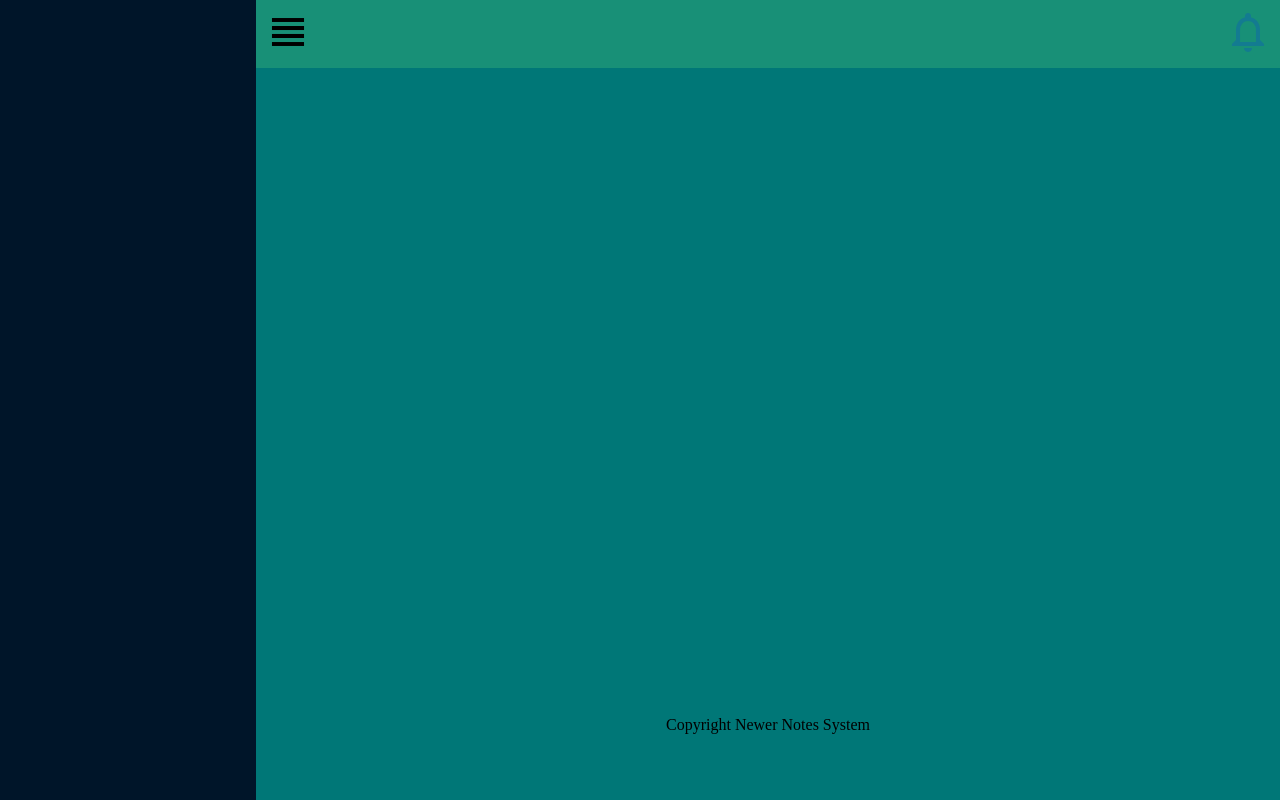
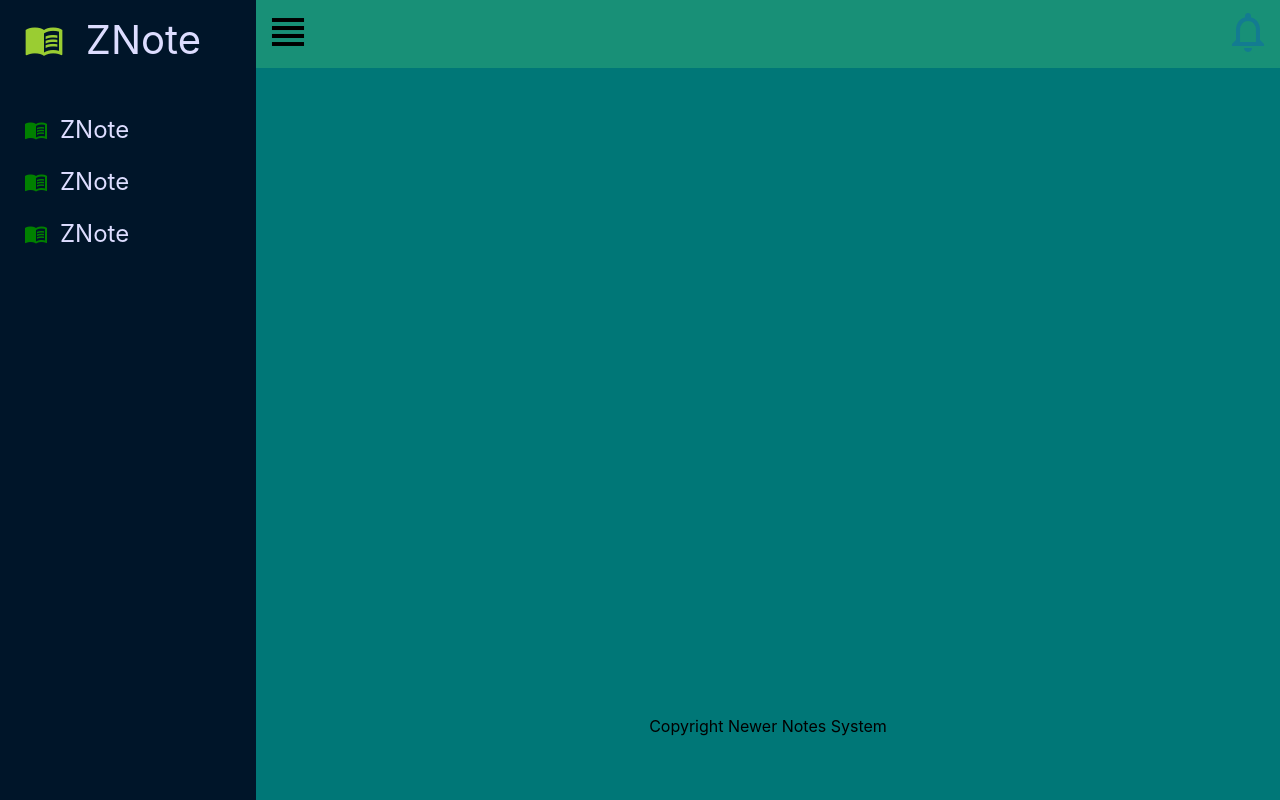
Before and after one commit to phil0522/yeast, an Angular app: page / in a window 1280 px wide. Built offline with nearby package versions, Linux system fonts and the light colour scheme.

Commit message:
make drawer animated

```diff
--- a/src/app/layouts/basic-layout/basic-layout.component.html
+++ b/src/app/layouts/basic-layout/basic-layout.component.html
@@ -1,5 +1,22 @@
 <section class="basic-layout-root">
-  <aside class="basic-layout-left" [class.collapsed]="collapsed"></aside>
+  <aside class="basic-layout-left" [class.collapsed]="collapsed">
+    <div class="logo">
+      <span class="material-icons">menu_book</span>
+      <span class="menu-text">ZNote</span>
+    </div>
+    <div class="menu-item">
+      <span class="material-icons">menu_book</span>
+      <span class="menu-text">ZNote</span>
+    </div>
+    <div class="menu-item">
+      <span class="material-icons">menu_book</span>
+      <span class="menu-text">ZNote</span>
+    </div>
+    <div class="menu-item">
+      <span class="material-icons">menu_book</span>
+      <span class="menu-text">ZNote</span>
+    </div>
+  </aside>
   <section class="basic-layout-right">
     <header class="basic-layout-header">
       <div (click)="onCollapseClick()"><span class="material-icons">view_headline</span></div>
--- a/src/app/layouts/basic-layout/basic-layout.component.scss
+++ b/src/app/layouts/basic-layout/basic-layout.component.scss
@@ -10,15 +10,73 @@
   background-color: #001529;
   box-shadow: 2px 0 6px rgba(0, 21, 41, 0.35);
   flex: 0 0 256px;
+  overflow: hidden;
   /** The transition control animation when this class is applied. */
   transition: all 0.5s ease-in-out;
+  display: flex;
+  flex-direction: column;
+  color: #DDDDFF;
+  padding: 16px 24px 0 24px;
+
+  span {
+    display: inline-flex;
+    // vertical align is critical to make sure span box has same size.
+    // Without this, it tries to align on the base line.
+    vertical-align: middle;
+    font-weight: 400;
+  }
+  .menu-text {
+    margin-left: 1ex;
+  }
+
+  .logo {
+    height: 52px;
+    margin-bottom: 32px;
+    // Needs the follow 2 properties to make the text not wrap on animation.
+    white-space: nowrap;
+    text-overflow: clip;
+    span {
+      line-height: 48px;
+      font-size: 40px;
+    }
+
+    .material-icons {
+      color: yellowgreen;
+    }
+  }
+  .menu-item {
+    margin-top: 12px;
+    white-space: nowrap;
+    overflow: hidden;
+    text-overflow: clip;
+    height: 40px;
+    cursor: pointer;
+    span {
+      line-height: 36px;
+      font-size: 24px;
+    }
+    .material-icons {
+      color: green;
+    }
+    .menu-text {
+      margin-left: 12px;
+    }
+  }
 }
 
 .basic-layout-left.collapsed {
-  flex: 0 0 64px;
+  padding: 16px 4px 0 4px;
+  flex: 0 0 60px;
 
   /** The transition control animation when this class is applied. */
   transition: all 0.5s ease-in-out;
+
+  .menu-text {
+    display: none;
+  }
+  .menu-item, .logo {
+    text-align: center;
+  }
 }
 
 .basic-layout-right {
--- a/src/app/layouts/basic-layout/basic-layout.component.ts
+++ b/src/app/layouts/basic-layout/basic-layout.component.ts
@@ -15,10 +15,10 @@ export class BasicLayoutComponent implements OnInit {
   ngOnInit(): void {
     this.layoutService.getCollapsedState().subscribe(
       v => {
-        console.log("update collapse state to ", v);
+        console.log(`update collapse state to ${v}`);
         this.collapsed = v;
       }
-    )
+    );
   }
 
   onCollapseClick(): void {
--- a/src/app/widgets/yeast-icon/yeast-icon.component.ts
+++ b/src/app/widgets/yeast-icon/yeast-icon.component.ts
@@ -27,7 +27,7 @@ export class YeastIconComponent implements OnInit {
 
   getIconUrl(): string {
 
-    return "/assets/icons/fold.svg";
+    return '/assets/icons/fold.svg';
   }
 
 }
--- a/src/styles.scss
+++ b/src/styles.scss
@@ -16,4 +16,5 @@ html, body, #root {
 body {
   /** This is important to avoid unnecessary scrollbar */
   margin: 0;
+  font-family: -apple-system, BlinkMacSystemFont, Roboto, 'Helvetica Neue', Arial, 'Noto Sans', sans-serif, 'Apple Color Emoji', 'Segoe UI Emoji', 'Segoe UI Symbol', 'Noto Color Emoji';
 }
--- a/tslint.json
+++ b/tslint.json
@@ -19,13 +19,13 @@
     "directive-selector": [
       true,
       "attribute",
-      "app",
+      "",
       "camelCase"
     ],
     "component-selector": [
       true,
       "element",
-      "app",
+      "",
       "kebab-case"
     ],
     "eofline": true,
```
